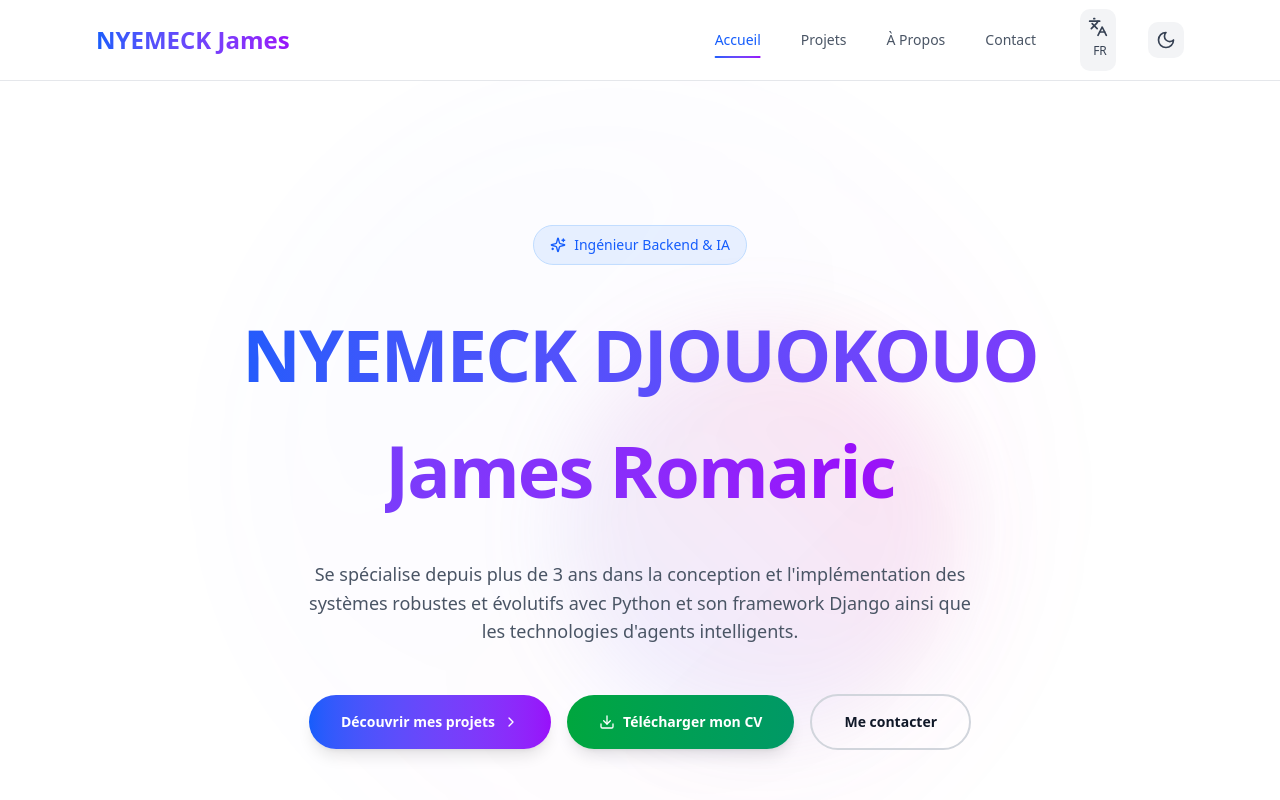
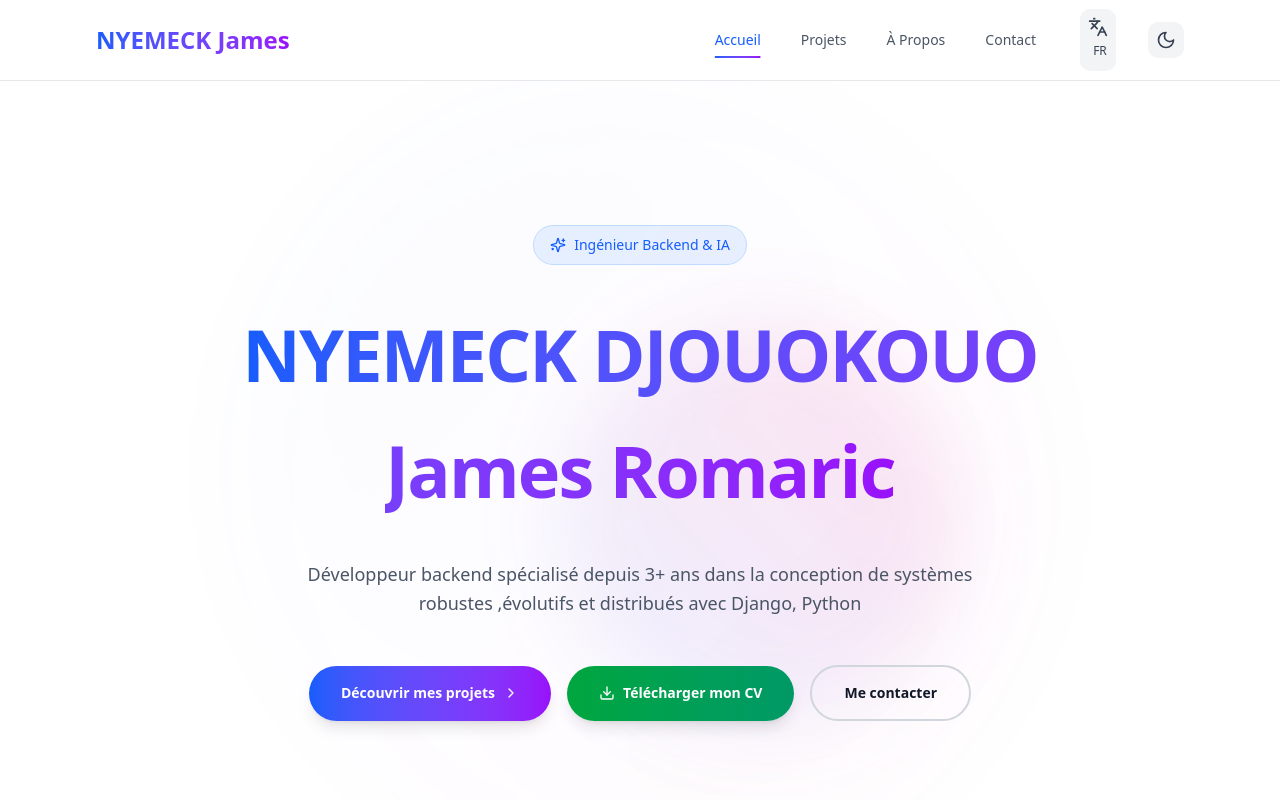
Before and after one commit to NyemeckJames/my_portfolio, a Next.js app: page / in a window 1280 px wide. Shown: the top 800 px of the page. Built offline with nearby package versions, Linux system fonts and the light colour scheme.

Commit message:
Last commit

```diff
--- a/app/page.tsx
+++ b/app/page.tsx
@@ -54,7 +54,7 @@ const translations = {
     // Hero Section
     heroTitle: "NYEMECK DJOUOKOUO James Romaric",
     heroSubtitle:
-      "Se spécialise depuis plus de 3 ans dans la conception et l'implémentation des systèmes robustes et évolutifs avec Python et son framework Django ainsi que les technologies d'agents intelligents.",
+      "Développeur backend spécialisé depuis 3+ ans dans la conception de systèmes robustes ,évolutifs et distribués avec Django, Python",
     discoverProjects: "Découvrir mes projets",
     contactMe: "Me contacter",
     downloadCV: "Télécharger mon CV",
@@ -113,7 +113,7 @@ const translations = {
     // Hero Section
     heroTitle: "NYEMECK DJOUOKOUO James Romaric",
     heroSubtitle:
-      "Specializing for over 3 years in designing and implementing robust, scalable systems with Python, Django, and intelligent agent technologies.",
+      "Backend developer with 3+ years of experience designing robust, scalable, and distributed systems using Django and Python.",
     discoverProjects: "Discover my projects",
     contactMe: "Contact me",
     downloadCV: "Download my CV",
```
